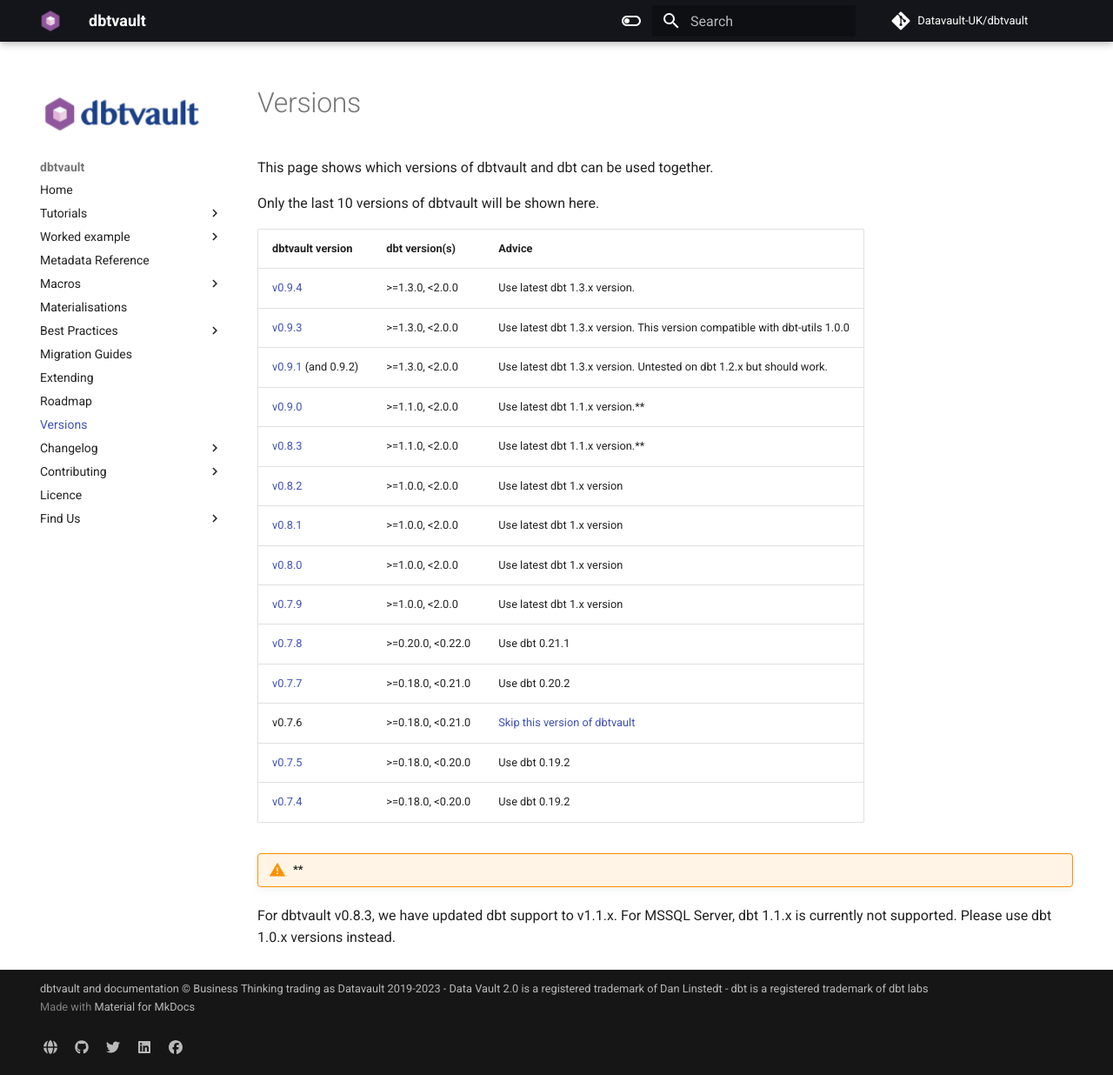
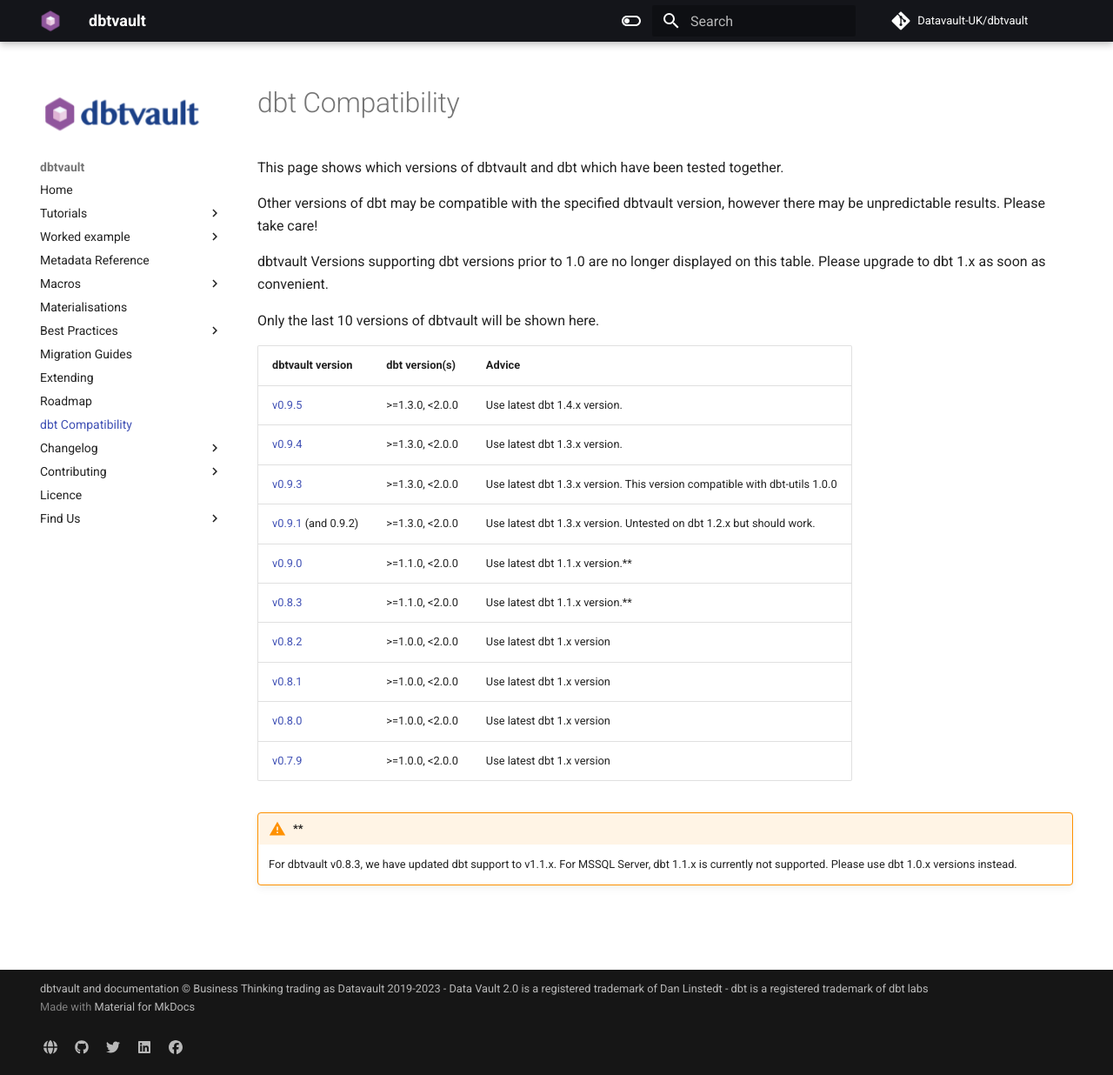
Before and after one commit to Datavault-UK/automate-dv-docs, an MkDocs documentation site: the page built from docs/versions.md, in a window 1280 px wide and 1236 px high. Shown: the whole window at 87% size. Built offline with MkDocs 1.6.1 and Material for MkDocs 9.7.7, drawn with Linux system fonts in a browser that asks for light colours; comment, search, counter and statistics services are not loaded.

Commit message:
Update versions table

```diff
--- a/docs/versions.md
+++ b/docs/versions.md
@@ -1,9 +1,14 @@
-This page shows which versions of dbtvault and dbt can be used together.
+This page shows which versions of dbtvault and dbt which have been tested together.
+
+Other versions of dbt may be compatible with the specified dbtvault version, however there may be unpredictable results. Please take care!
+
+dbtvault Versions supporting dbt versions prior to 1.0 are no longer displayed on this table. Please upgrade to dbt 1.x as soon as convenient.
 
 Only the last 10 versions of dbtvault will be shown here.
 
 | dbtvault version                                                          | dbt version(s)    | Advice                                                                              |
 |---------------------------------------------------------------------------|-------------------|-------------------------------------------------------------------------------------|
+| [v0.9.5](https://hub.getdbt.com/datavault-uk/dbtvault/0.9.5/)             | >=1.3.0, <2.0.0   | Use latest dbt 1.4.x version.                                                       |
 | [v0.9.4](https://hub.getdbt.com/datavault-uk/dbtvault/0.9.4/)             | >=1.3.0, <2.0.0   | Use latest dbt 1.3.x version.                                                       |
 | [v0.9.3](https://hub.getdbt.com/datavault-uk/dbtvault/0.9.3/)             | >=1.3.0, <2.0.0   | Use latest dbt 1.3.x version. This version compatible with dbt-utils 1.0.0          |
 | [v0.9.1](https://hub.getdbt.com/datavault-uk/dbtvault/0.9.1/) (and 0.9.2) | >=1.3.0, <2.0.0   | Use latest dbt 1.3.x version. Untested on dbt 1.2.x but should work.                |
@@ -13,12 +18,7 @@
 | [v0.8.1](https://hub.getdbt.com/datavault-uk/dbtvault/0.8.1/)             | >=1.0.0, <2.0.0   | Use latest dbt 1.x version                                                          |
 | [v0.8.0](https://hub.getdbt.com/datavault-uk/dbtvault/0.8.0/)             | >=1.0.0, <2.0.0   | Use latest dbt 1.x version                                                          |
 | [v0.7.9](https://hub.getdbt.com/datavault-uk/dbtvault/0.7.9/)             | >=1.0.0, <2.0.0   | Use latest dbt 1.x version                                                          |
-| [v0.7.8](https://hub.getdbt.com/datavault-uk/dbtvault/0.7.8/)             | >=0.20.0, <0.22.0 | Use dbt 0.21.1                                                                      |
-| [v0.7.7](https://hub.getdbt.com/datavault-uk/dbtvault/0.7.7/)             | >=0.18.0, <0.21.0 | Use dbt 0.20.2                                                                      |
-| v0.7.6                                                                    | >=0.18.0, <0.21.0 | [Skip this version of dbtvault](https://github.com/Datavault-UK/dbtvault/issues/36) |
-| [v0.7.5](https://hub.getdbt.com/datavault-uk/dbtvault/0.7.5/)             | >=0.18.0, <0.20.0 | Use dbt 0.19.2                                                                      |
-| [v0.7.4](https://hub.getdbt.com/datavault-uk/dbtvault/0.7.4/)             | >=0.18.0, <0.20.0 | Use dbt 0.19.2                                                                      |
 
 !!! warning "**"
-For dbtvault v0.8.3, we have updated dbt support to v1.1.x. For MSSQL Server, dbt 1.1.x is currently not supported.
-Please use dbt 1.0.x versions instead.
+    For dbtvault v0.8.3, we have updated dbt support to v1.1.x. For MSSQL Server, dbt 1.1.x is currently not supported.
+    Please use dbt 1.0.x versions instead.
--- a/mkdocs.yml
+++ b/mkdocs.yml
@@ -68,7 +68,7 @@
   - Migration Guides: 'migration_guides.md'
   - Extending: 'extending.md'
   - Roadmap: 'roadmap.md'
-  - Versions: 'versions.md'
+  - dbt Compatibility: 'versions.md'
   - Changelog:
       - Stable Releases: 'changelog/index.md'
       - Beta Releases: 'changelog/beta.md'
```
